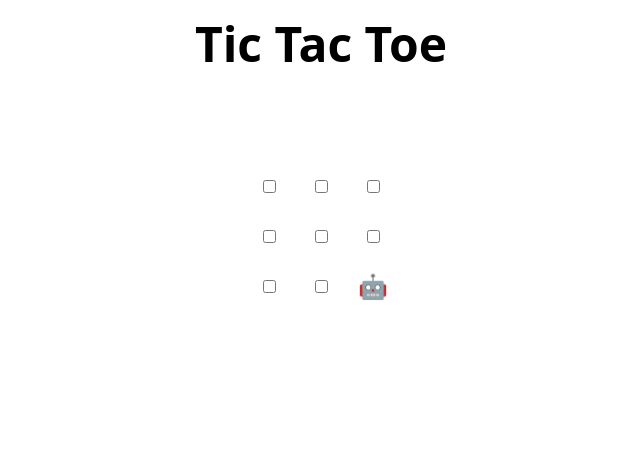
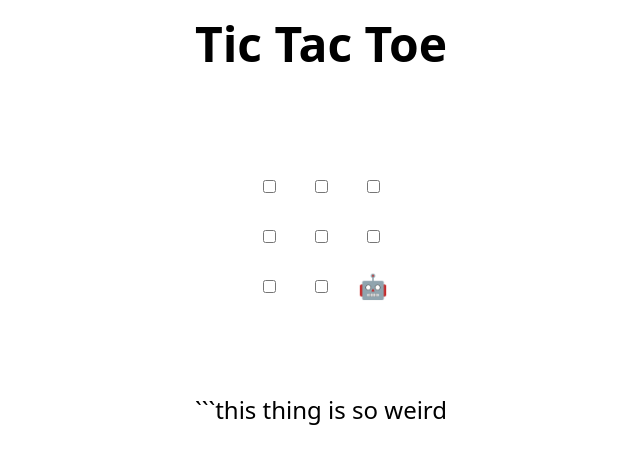
Before and after one commit to trannvyy/skills-review-pull-requests, a plain HTML site: page index.html in a window 1280 px wide. Shown: the whole page, without its empty margins (319-959 px from the left). Drawn offline with Linux system fonts and the light colour scheme.

Commit message:
Update index.html
idk whats happening

````diff
--- a/index.html
+++ b/index.html
@@ -48,6 +48,7 @@
 </table>
 
 <h2 hidden>Game over, refresh to play again 🧑‍💻 🤖!</h2>
+```this thing is so weird
 
 <script>
   // Initialization
````
